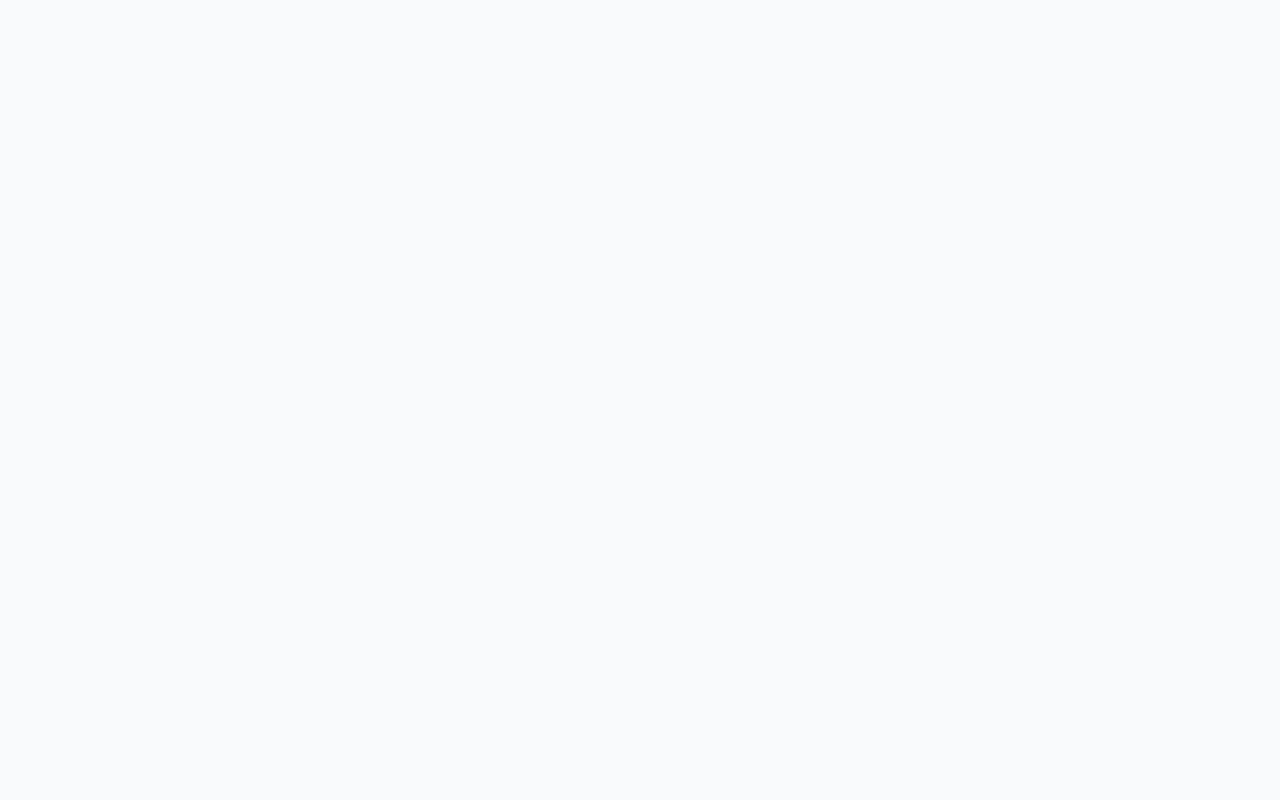
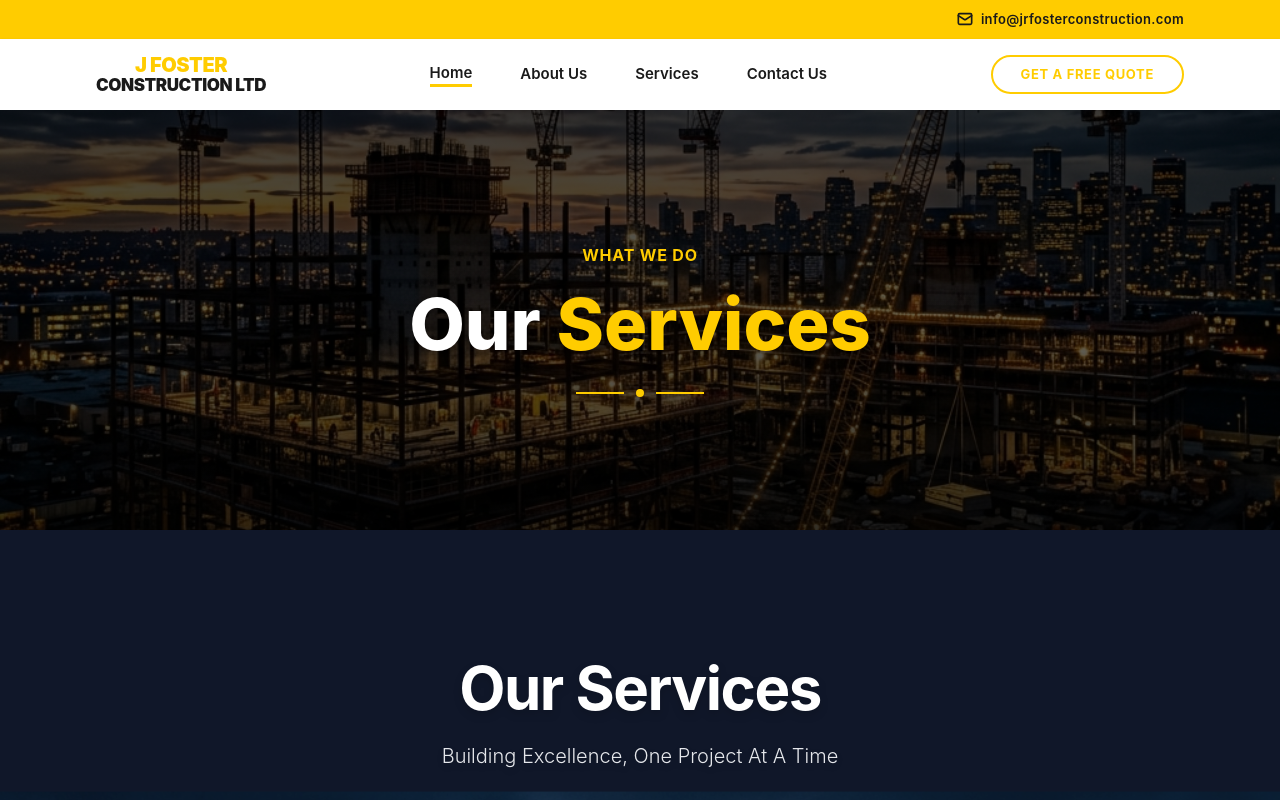
Before and after one commit to mashargujjar5/cunstruction-LTD, a React (Vite) app: page /services in a window 1280 px wide. Before the commit this address had no page. Shown: the top 800 px of the page. Built offline with nearby package versions, Linux system fonts and the light colour scheme.

Commit message:
feat: add Services page with hero section and update App routing

```diff
--- a/src/App.jsx
+++ b/src/App.jsx
@@ -2,6 +2,7 @@ import { BrowserRouter as Router, Routes, Route } from "react-router-dom";
 import Home from "./pages/Home";
 import About from "./pages/About";
 import Contact from "./pages/Contact";
+import Services from "./pages/Services";
 
 function App() {
   return (
@@ -11,6 +12,7 @@ function App() {
         <Routes>
           <Route path="/" element={<Home />} />
           <Route path="/about" element={<About />} />
+          <Route path="/services" element={<Services />} />
           <Route path="/contact" element={<Contact />} />
         </Routes>
       </Router>
--- /dev/null
+++ b/src/components/ServicesHeroSection.jsx
@@ -0,0 +1,49 @@
+import React from "react";
+import { motion } from "framer-motion";
+import servicesBg from "../assets/images/services_bg.png";
+
+const ServicesHeroSection = () => {
+  return (
+    <div className="relative w-full overflow-hidden" style={{ height: "420px" }}>
+      {/* Background Image */}
+      <div
+        className="absolute inset-0 bg-cover bg-center"
+        style={{ backgroundImage: `url(${servicesBg})` }}
+      />
+
+      {/* Dark Overlay */}
+      <div className="absolute inset-0 bg-black/60" />
+
+      {/* Gradient Overlay */}
+      <div className="absolute inset-0 bg-gradient-to-b from-black/40 via-transparent to-black/50" />
+
+      {/* Page Title Overlay */}
+      <div className="relative z-10 flex flex-col items-center justify-center h-full text-center px-4">
+        <motion.div
+           initial={{ opacity: 0, y: 30 }}
+           animate={{ opacity: 1, y: 0 }}
+           transition={{ duration: 0.7, delay: 0.2, ease: "easeOut" }}
+        >
+          {/* Subtitle */}
+          <h3 className="text-[#FFCC00] font-bold uppercase tracking-wider text-sm md:text-base mb-3">
+            What We Do
+          </h3>
+
+          {/* Main Title */}
+          <h1 className="text-white text-5xl md:text-6xl lg:text-7xl font-extrabold leading-tight drop-shadow-xl">
+            Our <span className="text-[#FFCC00]">Services</span>
+          </h1>
+
+          {/* Decorative line */}
+          <div className="flex items-center justify-center gap-3 mt-5">
+            <div className="h-[2px] w-12 bg-[#FFCC00]" />
+            <div className="w-2 h-2 rounded-full bg-[#FFCC00]" />
+            <div className="h-[2px] w-12 bg-[#FFCC00]" />
+          </div>
+        </motion.div>
+      </div>
+    </div>
+  );
+};
+
+export default ServicesHeroSection;
--- /dev/null
+++ b/src/pages/Services.jsx
@@ -0,0 +1,19 @@
+import Navbar from "../components/Navbar";
+import Footer from "../components/Footer";
+import ServicesHeroSection from "../components/ServicesHeroSection";
+import ServicesSection from "../components/ServicesSection";
+import ProcessSection from "../components/ProcessSection";
+
+function Services() {
+  return (
+    <>
+      <Navbar />
+      <ServicesHeroSection />
+      <ServicesSection />
+      <ProcessSection />
+      <Footer />
+    </>
+  );
+}
+
+export default Services;
```
